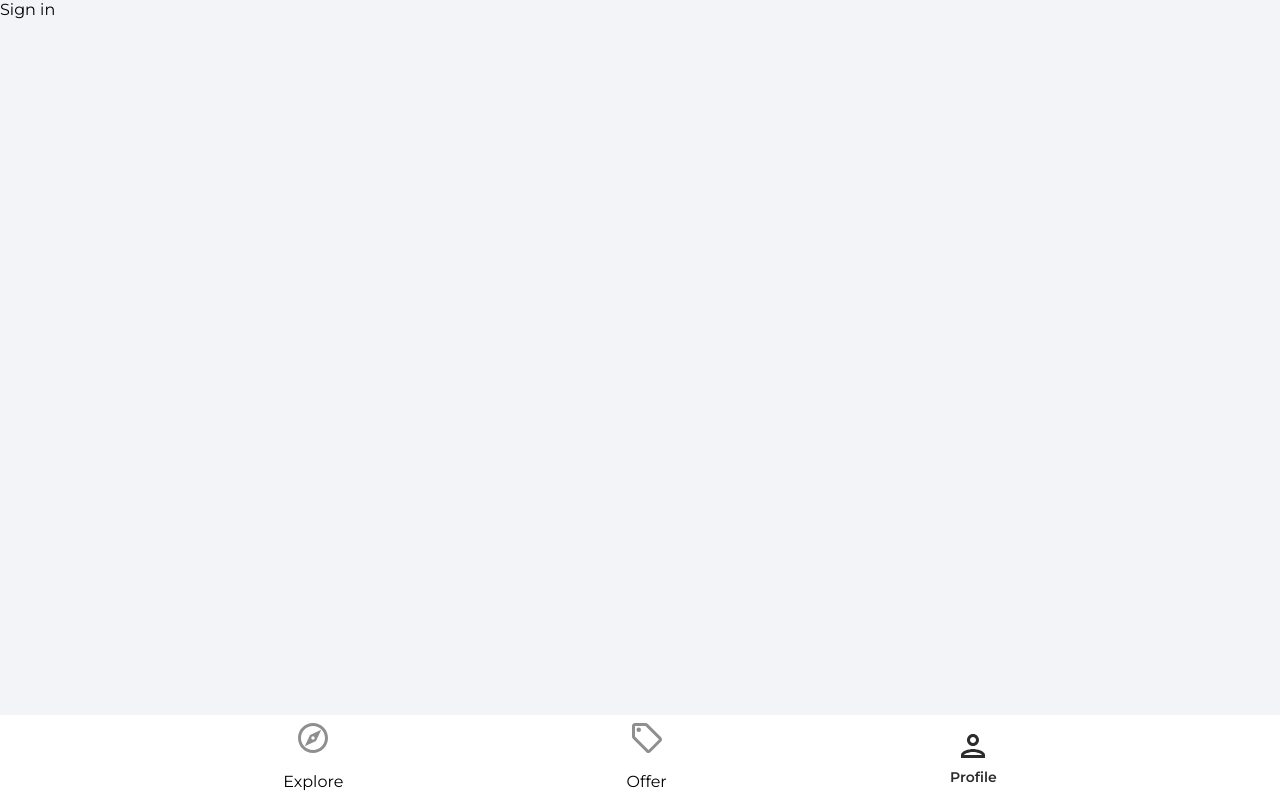
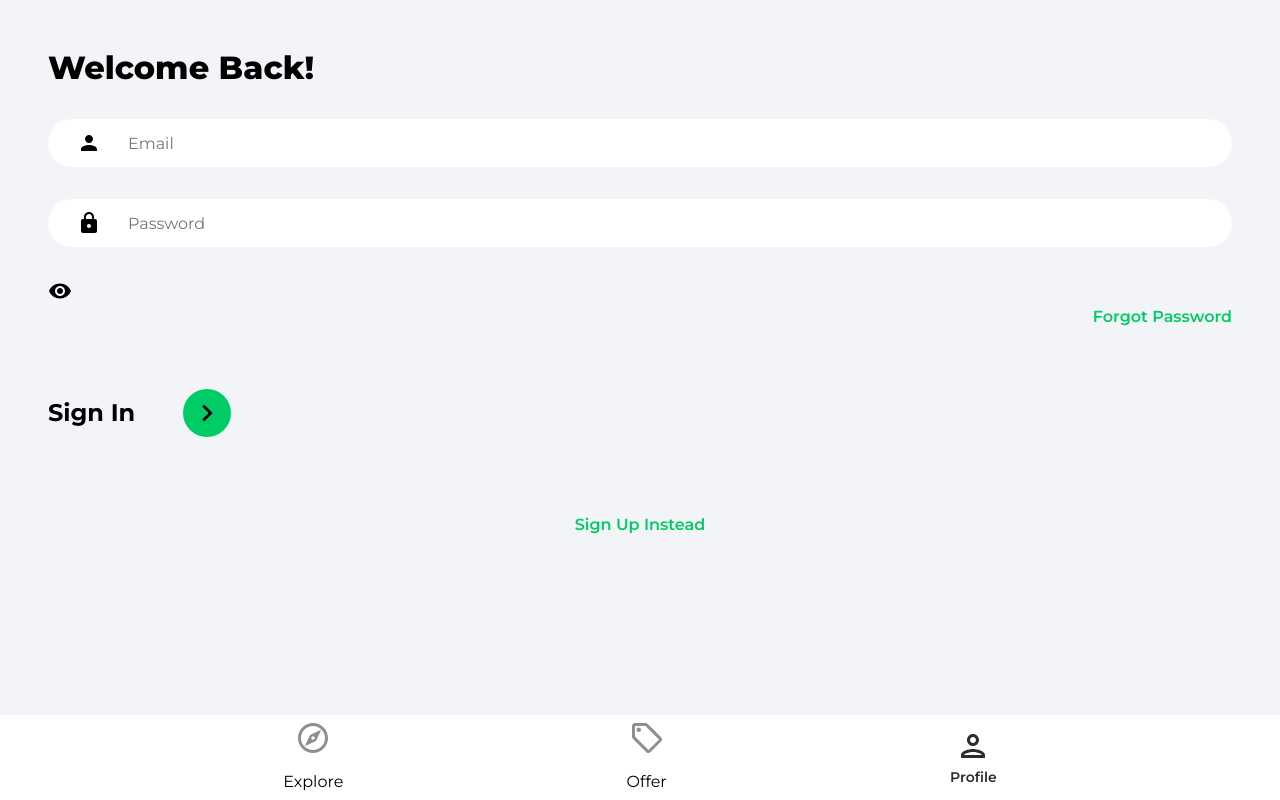
Before and after one commit to ElJefe111944/house-marketplace, a React (Create React App) app: page /profile in a window 1280 px wide. Built offline with nearby package versions, Linux system fonts and the light colour scheme.

Commit message:
Sign up form created and styling and functionality added

```diff
--- a/src/pages/Signin.jsx
+++ b/src/pages/Signin.jsx
@@ -1,8 +1,59 @@
-import React from 'react'
+import { useState } from 'react';
+import { Link, useNavigate } from 'react-router-dom';
+import { ReactComponent as ArrowRightIcon } from '../assets/svg/keyboardArrowRightIcon.svg';
+import VisibilityIcon from '../assets/svg/visibilityIcon.svg';
+
 
 function Signin() {
+  const [showPassword,setShowPassword] = useState(false);
+  const [formData,setFormData] = useState({
+    email: '',
+    password: ''
+  });
+
+  const { email, password } = formData;
+
+  const navigate =  useNavigate();
+
+  const onChange = (e) => {
+    setFormData((prevState) => ({
+      ...prevState,
+      [e.target.id]: e.target.value,
+
+    }))
+  };
+
+
   return (
-    <div>Sign in</div>
+    <>
+      <div className="pageContainer">
+        <header>
+          <p className="pageHeader">
+            Welcome Back!
+          </p>
+        </header>
+        <form>
+          <input type="email" className="emailInput" placeholder='Email' id='email' value={email} onChange={onChange}/>
+          <div className="passwordInputDiv">
+            <input type={showPassword ? 'text' : 'password'} className='passwordInput' placeholder='Password' id='password' value={password} onChange={onChange} />
+            <img src={VisibilityIcon} alt="Show password" onClick={() => setShowPassword((prevState) => !prevState)}/>
+          </div>
+          <Link to='/forgotten-password' className='forgotPasswordLink'>Forgot Password</Link>
+          <div className="signInBar">
+            <p className="signInText">
+              Sign In
+            </p>
+            <button className="signInButton">
+              <ArrowRightIcon fill='#fffff' width='34px' height='34px' />
+            </button>
+          </div>
+        </form>
+        {/* Google OAuth */}
+
+        <Link to='/sign-up' className='registerLink'>Sign Up Instead</Link>
+      </div>
+    </>
+
   )
 }
 
```
